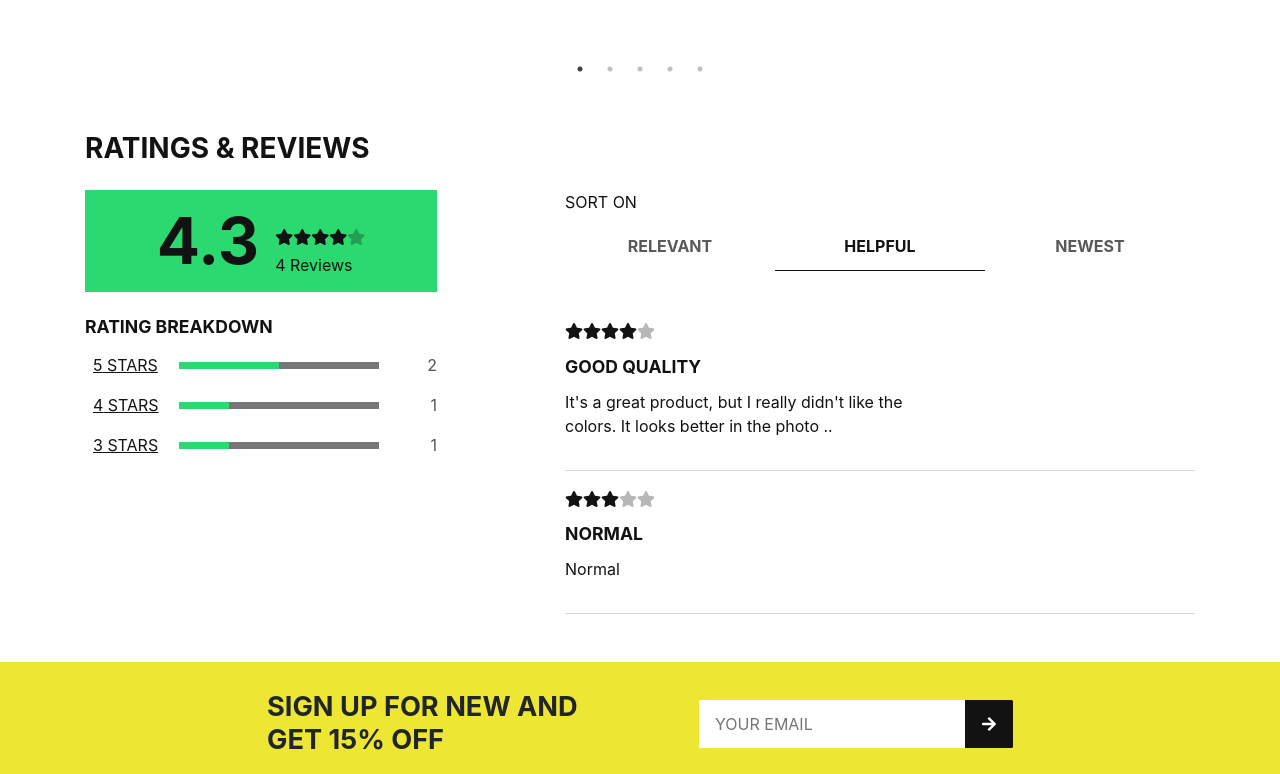
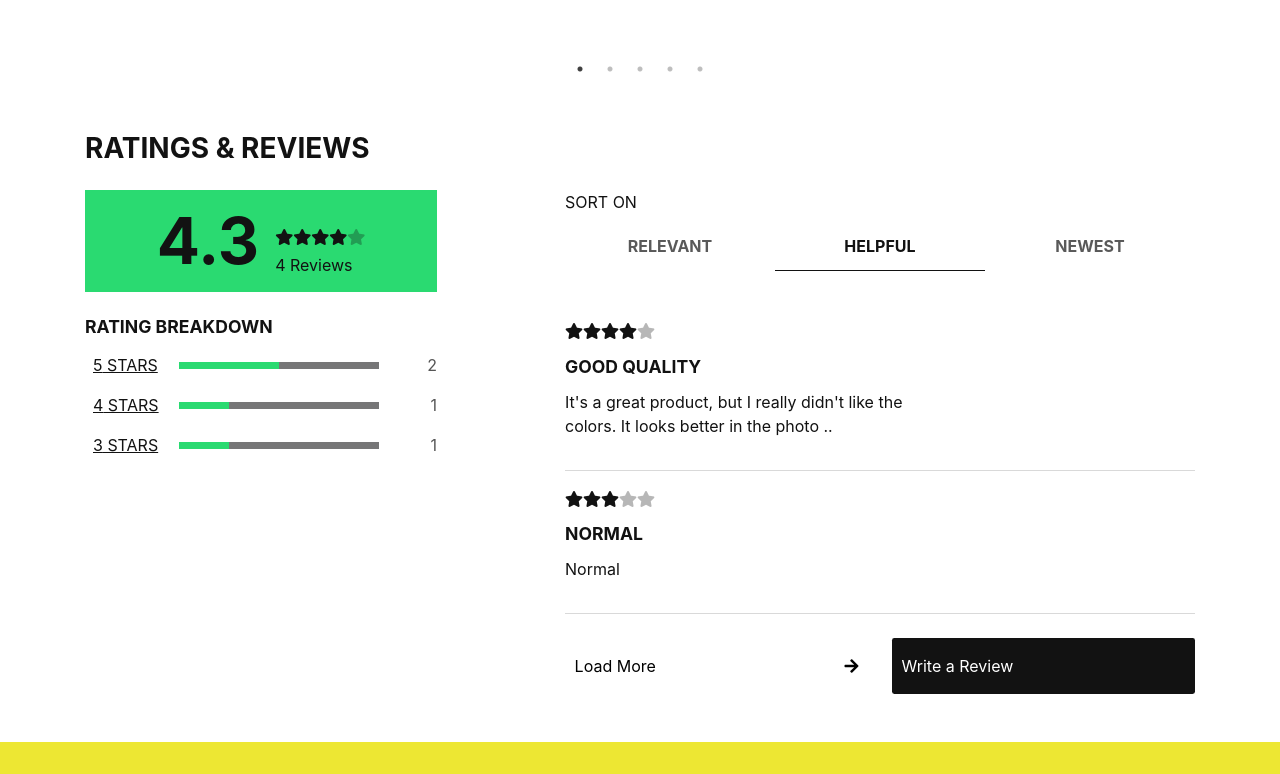
Before and after one commit to moaaz-bhnas/adidas, a React (Create React App) app: page /product in a window 1280 px wide. Shown: the part 2005-2779 px from the top of the page. Built offline with nearby package versions, Linux system fonts and the light colour scheme.

Commit message:
Finished product page

```diff
--- a/src/Components/Footer/Footer.scss
+++ b/src/Components/Footer/Footer.scss
@@ -44,6 +44,10 @@
 /* column link */
 .footerCol__link {
   color: $black !important;
+
+  &:hover {
+    color: $primary-color !important;
+  }
 }
 
 /* RE Logo */
--- a/src/Components/ProductInfo/ProductInfo.scss
+++ b/src/Components/ProductInfo/ProductInfo.scss
@@ -140,6 +140,7 @@
   font-weight: 500;
   width: 12rem;
   margin-right: .5rem;
+  border-radius: .15rem;
 
   @media screen and (min-width: 1200px) {
     flex-grow: 1;
--- a/src/Components/RatingsAndReviews/Reviews.jsx
+++ b/src/Components/RatingsAndReviews/Reviews.jsx
@@ -39,6 +39,14 @@ const Reviews = (props) => {
       </nav>
 
       <ReviewsList reviews={visibleReviews} />
+
+      <div className="reviews__btns">
+        <button className="reviews__loadBtn">
+          Load More <i className="fas fa-arrow-right" aria-hidden="true" />
+        </button>
+
+        <button className="reviews__writeReviewBtn">Write a Review</button>
+      </div>
     </div>
   );
 }
--- a/src/Components/RatingsAndReviews/Reviews.scss
+++ b/src/Components/RatingsAndReviews/Reviews.scss
@@ -1,4 +1,5 @@
 @import '../../sass/colors';
+
 .reviews {
   @media screen and (min-width: 992px) {
     flex-grow: 1;
@@ -68,3 +69,46 @@
     padding-right: 1.5rem;
   }
 }
+
+/* btns */
+.reviews__btns {
+  display: flex;
+  margin-top: 1.5rem;
+}
+
+.reviews__loadBtn,
+.reviews__writeReviewBtn {
+  border: none;
+  border-radius: .15rem;
+  width: 13rem;
+  padding: 1rem .6rem;
+
+  @media screen and (min-width: 992px) {
+    width: 50%;
+  }
+}
+
+.reviews__loadBtn {
+  background-color: transparent;
+  display: flex;
+  align-items: center;
+  justify-content: space-between;
+  margin-right: 1.5rem;
+
+  .fa-arrow-right {
+    transition: transform .15s;
+  }
+
+  &:hover,
+  &:focus {
+    .fa-arrow-right {
+      transform: translate(.4rem)
+    }
+  }
+}
+
+.reviews__writeReviewBtn {
+  color: #fff;
+  background-color: $black;
+  text-align: left;
+}
```
